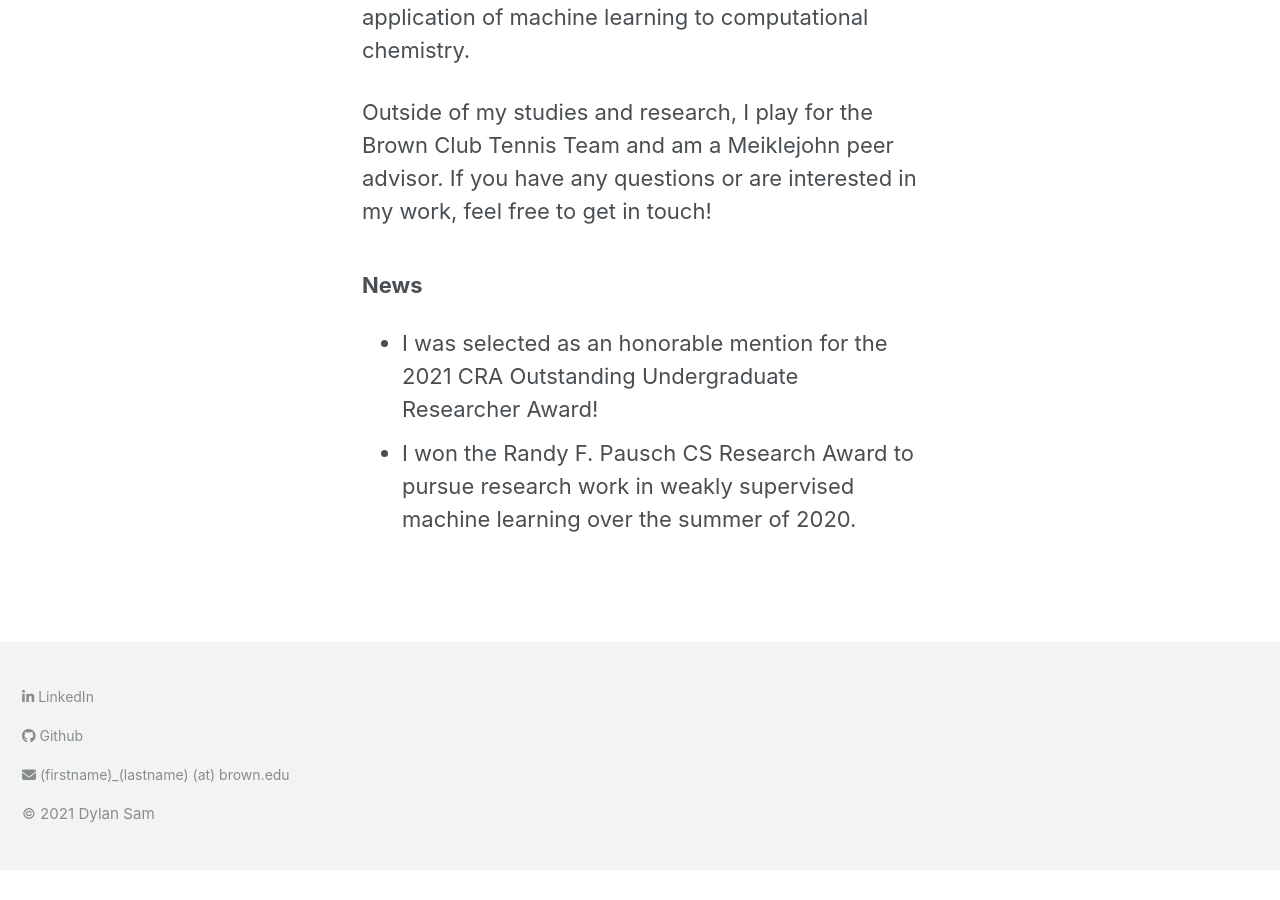
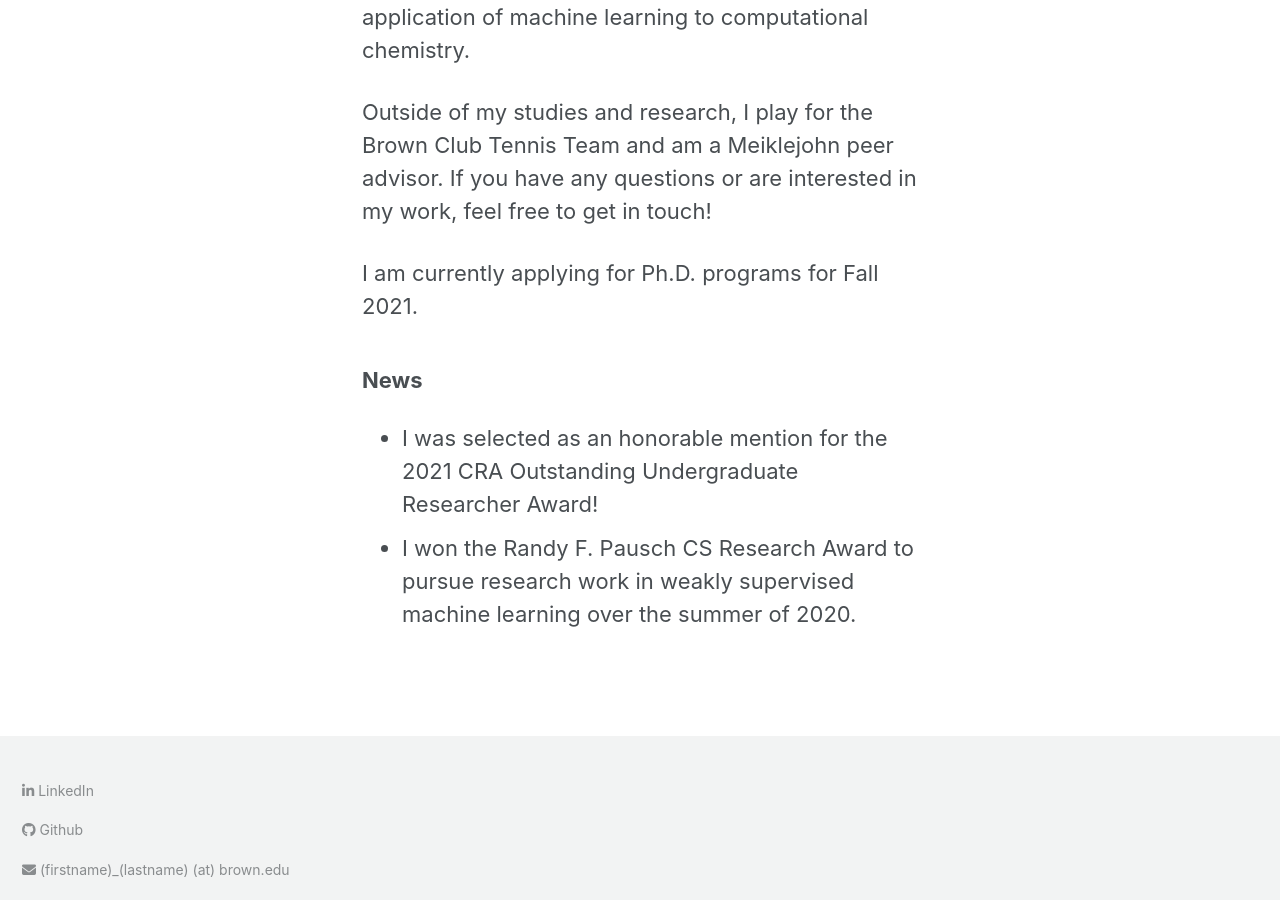
Before and after one commit to dsam99/dsam99.github.io, a Jekyll site: the page built from index.md, in a window 1280 px wide and 900 px high, scrolled down 864 px. Built offline with Jekyll 4.4.1, drawn with Linux system fonts in a browser that asks for light colours; cached includes are drawn as plain includes; nearby versions of some CDN libraries; before the commit the page ends 1734 px from its top, so only the background shows below that.

Commit message:
adding thing for jpl work

```diff
--- a/_layouts/home.html
+++ b/_layouts/home.html
@@ -26,6 +26,10 @@ layout: default
 		Outside of my studies and research, I play for the Brown Club Tennis Team and am a Meiklejohn peer advisor. If you have any questions or are interested in my work, feel free to get in touch!
 	</p>
 
+	<p>
+		I am currently applying for Ph.D. programs for Fall 2021.
+	</p>
+
 
 	<h3>News</h1>
 	<p>
```
Also changed, not shown: 1 other file.
